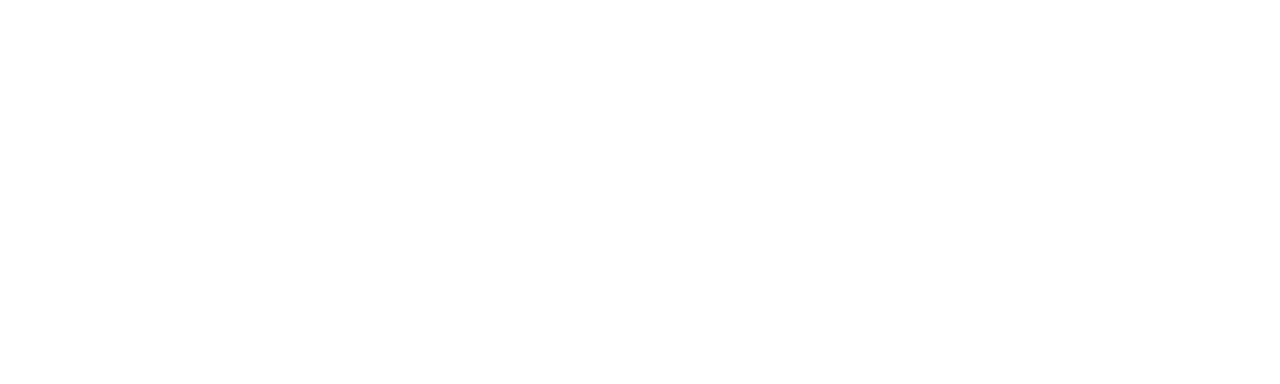
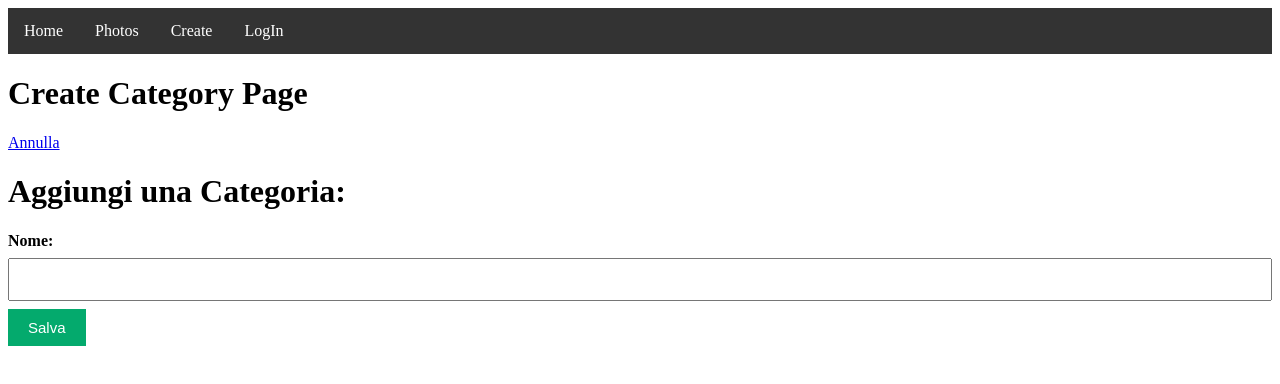
Before and after one commit to dariofusco/react-il-mio-fotoalbum, a React (Vite) app in the folder frontend/: page /categories/create in a window 1280 px wide. Before the commit this address had no page. Shown: the top 384 px of the page. Built offline with nearby package versions, Linux system fonts and the light colour scheme.

Commit message:
aggiunge creazione nuova categoria

```diff
--- a/frontend/src/App.jsx
+++ b/frontend/src/App.jsx
@@ -9,6 +9,8 @@ import DefaultLayout from "./layouts/DefaultLayout";
 import { AuthProvider } from "./contexts/AuthContext";
 import LogIn from "./pages/Login";
 import PrivatePage from "./middleware/PrivatePage";
+import Categories from "./pages/Categories";
+import CreateCategory from "./pages/CreateCategory";
 
 function App() {
 
@@ -26,6 +28,8 @@ function App() {
               <Route path="login" element={<LogIn />} />
               <Route path="photos" element={<Photos />} />
               <Route path="/photos/:id" element={<SinglePhoto />} />
+              <Route path="categories" element={<Categories />} />
+              <Route path="/categories/create" element={<CreateCategory />} />
             </Route>
 
             {/* Rotte Private */}
--- a/frontend/src/components/Navbar.jsx
+++ b/frontend/src/components/Navbar.jsx
@@ -24,7 +24,12 @@ export default function () {
                         </li>
                     }
                     {isLoggedIn &&
-                        <li><a href="#" onClick={logout}>LogOut</a></li>
+                        <>
+                            <li>
+                                <NavLink to="/categories">Categories</NavLink>
+                            </li>
+                            <li><a href="#" onClick={logout}>LogOut</a></li>
+                        </>
                     }
                 </ul>
             </nav>
--- /dev/null
+++ b/frontend/src/pages/Categories.jsx
@@ -0,0 +1,38 @@
+import axios from "axios"
+import { useEffect, useState } from "react";
+import { Link } from "react-router-dom";
+
+export default function () {
+    const [categories, setCategories] = useState([]);
+
+    const fetchCategories = async () => {
+        await axios.get('http://localhost:3000/categories')
+            .then(res => {
+                const categories = res.data;
+                setCategories(categories);
+                console.log(categories);
+            })
+    }
+
+    useEffect(() => {
+        fetchCategories();
+    }, [])
+
+    return (<>
+        <div>
+            <h1>Categories Page</h1>
+        </div>
+
+        <Link to="/categories/create">Crea nuova categoria</Link>
+
+        <div>
+            <ul>
+                {categories.map(category => (
+                    <li key={category.id}>
+                        {category.name}
+                    </li>
+                ))}
+            </ul>
+        </div>
+    </>)
+}
--- /dev/null
+++ b/frontend/src/pages/CreateCategory.jsx
@@ -0,0 +1,51 @@
+import { Link, useNavigate } from "react-router-dom";
+import { useState } from "react";
+import axios from "axios";
+
+export default function () {
+
+    const navigate = useNavigate();
+
+    const defaultFormData = {
+        name: ""
+    }
+
+    const [formData, setFormData] = useState(defaultFormData);
+
+    const handleField = (key, newValue) => {
+        setFormData(data => ({ ...data, [key]: newValue }));
+    }
+
+    const handleSubmit = async (e) => {
+        e.preventDefault();
+
+        const res = await axios.post('http://localhost:3000/categories', formData);
+        console.log(res);
+        if (res.status < 400) {
+            navigate(`/categories`)
+        }
+    }
+
+    return (<>
+        <div>
+            <h1>Create Category Page</h1>
+        </div>
+
+        <Link to="../" relative="path">Annulla</Link>
+
+        <div>
+            <form onSubmit={handleSubmit}>
+                <h1>Aggiungi una Categoria:</h1>
+                <div className="form-element">
+                    <label><strong>Nome:</strong></label>
+                    <input
+                        type="text"
+                        value={formData.name}
+                        onChange={event => handleField('name', event.target.value)}
+                    />
+                </div>
+                <button>Salva</button>
+            </form>
+        </div>
+    </>)
+}
--- a/frontend/src/pages/CreatePhoto.jsx
+++ b/frontend/src/pages/CreatePhoto.jsx
@@ -24,7 +24,6 @@ export default function () {
         </div>
 
         <div>
-            <Link to="/">Indietro</Link>
             <Form
                 onSubmit={createPhoto}
             />
```
